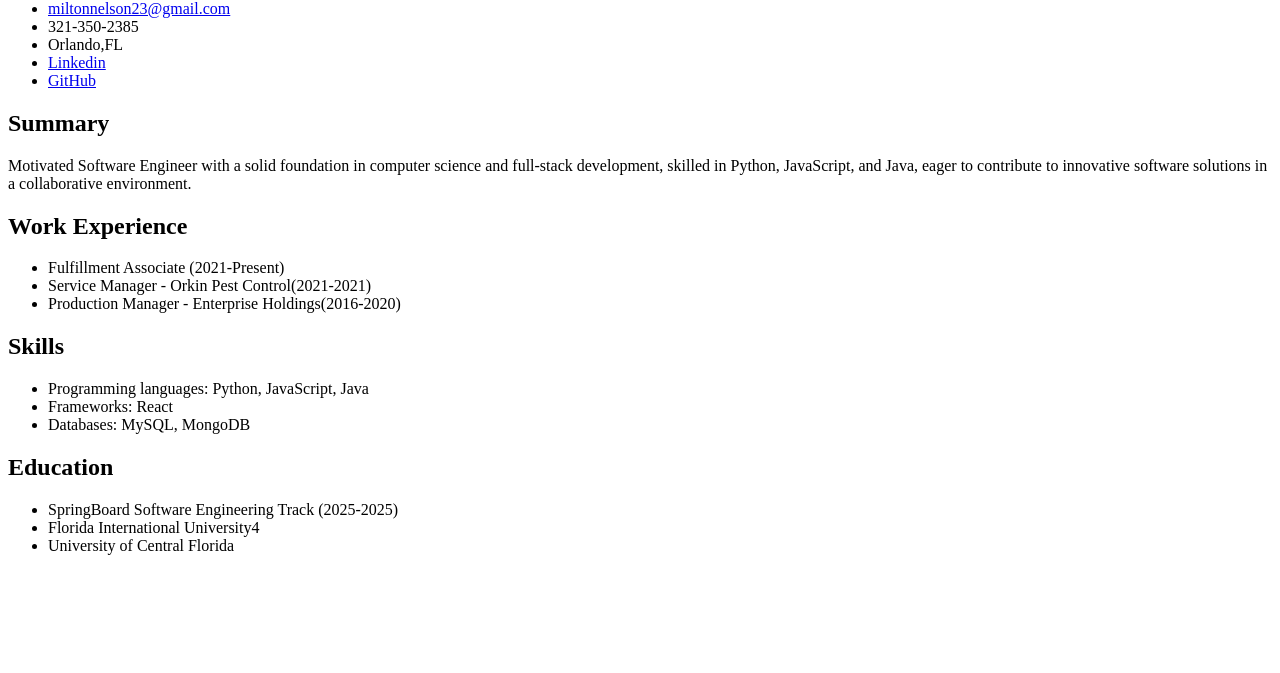
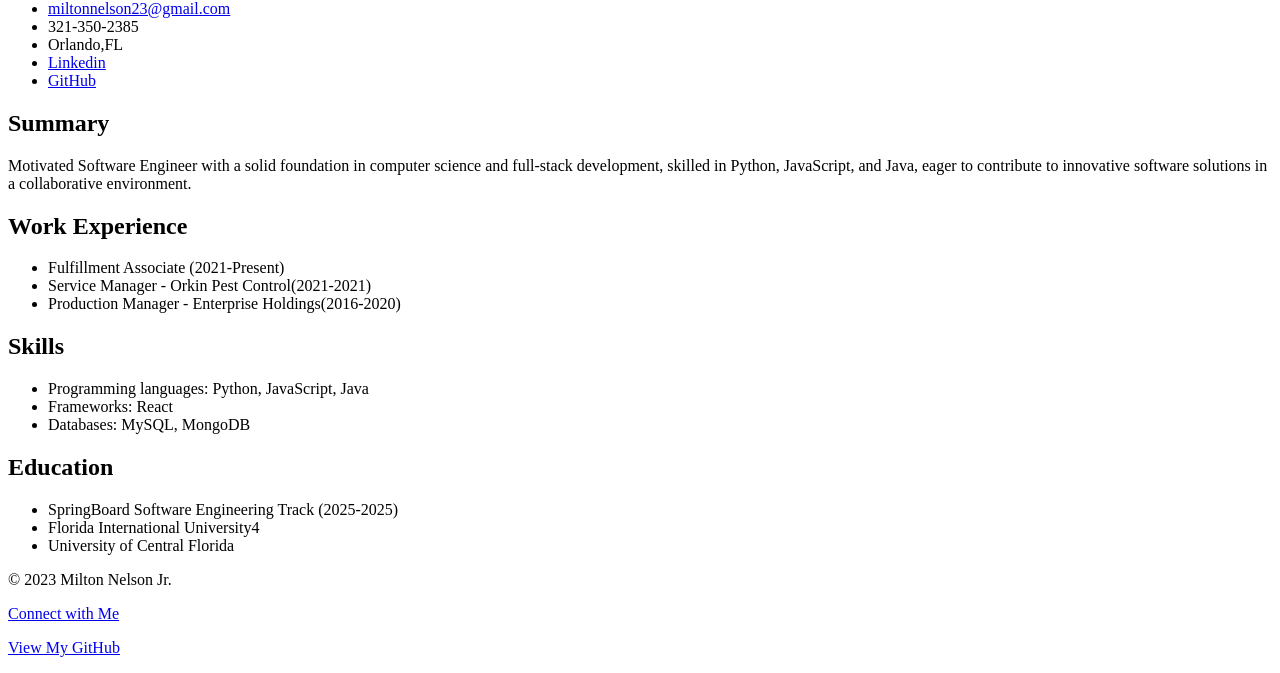
Before and after one commit to mnelson23/A-Digital-CV, a plain HTML site: page index.html in a window 1280 px wide. Shown: the part 339-1012 px from the top of the page. Before the commit the page ends 910 px from the top, so only its background shows below. Drawn offline with Linux system fonts and the light colour scheme.

Commit message:
Added footer to document

```diff
--- a/index.html
+++ b/index.html
@@ -52,5 +52,12 @@
           <li>University of Central Florida</li>
         </ul>
       </section>
+      <section>
+        <footer>
+          <p>&copy; 2023 Milton Nelson Jr.</p>
+          <p><a href="https://www.linkedin.com/in/mnelson23/">Connect with Me</a></p>
+          <p><a href="https://github.com/mnelson23">View My GitHub</a></p>
+        </footer>
+      </section>
   </body>
 </html>
```
